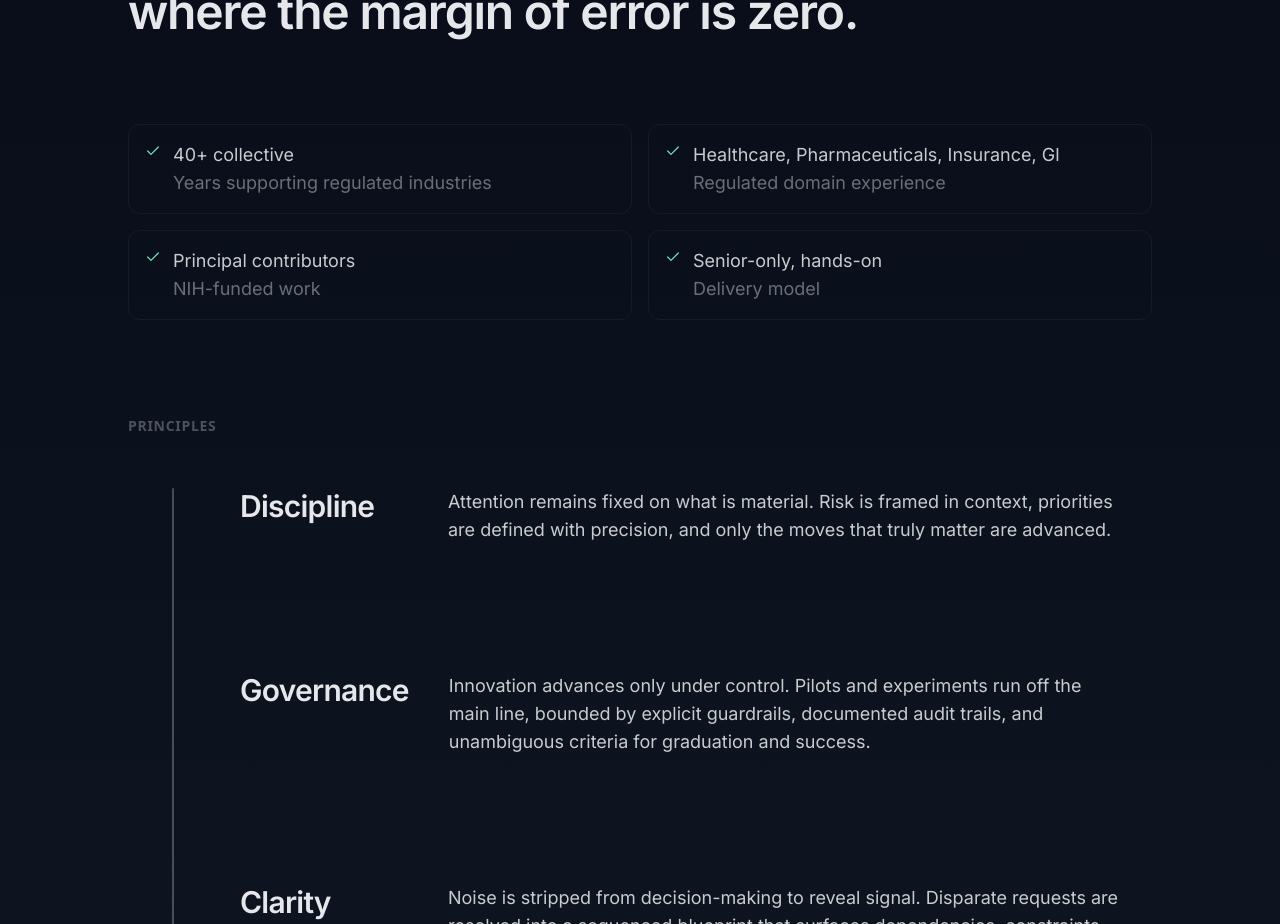
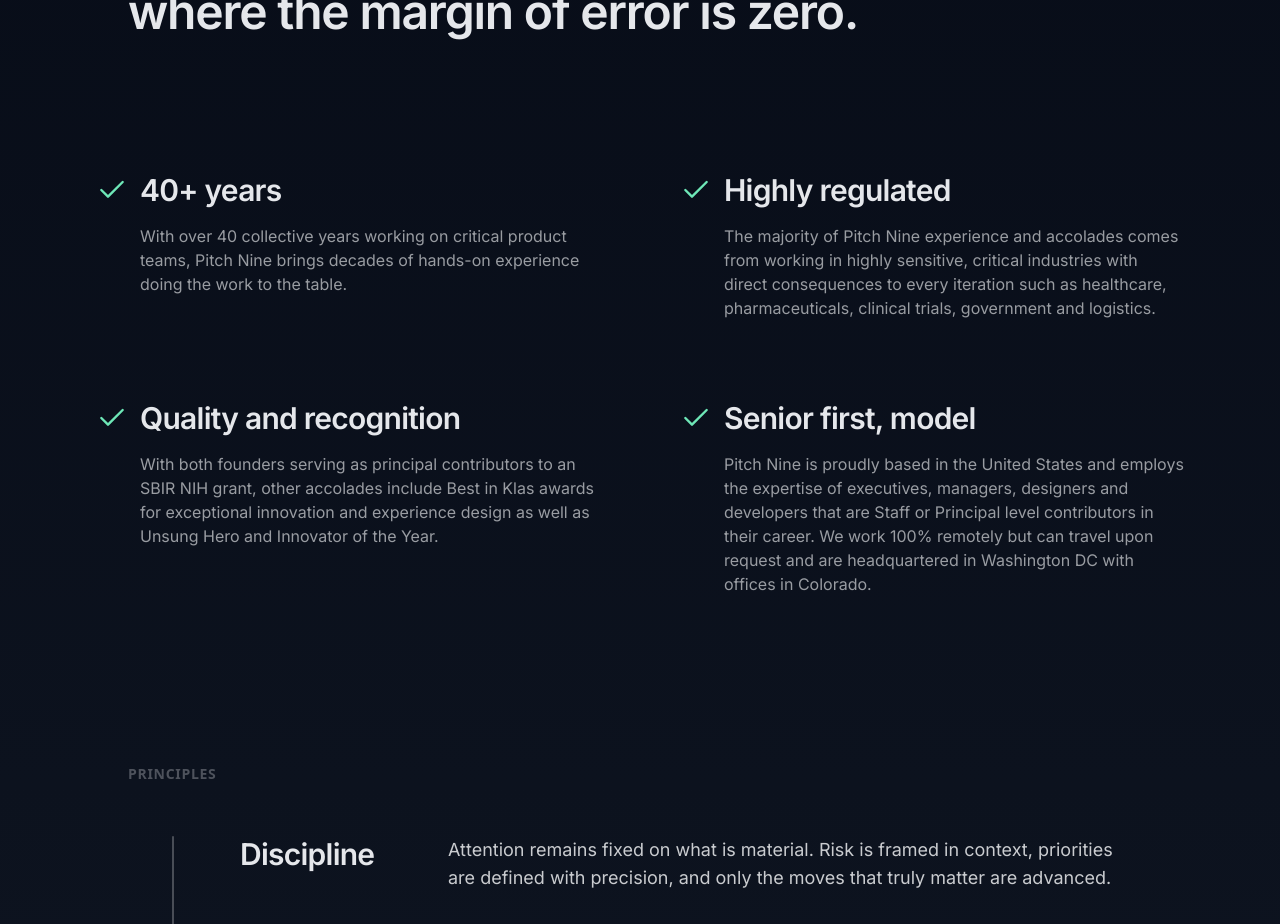
Before and after one commit to pitchnine/pitchnine, a SvelteKit app: page /about in a window 1280 px wide. Shown: the part 1140-2064 px from the top of the page. Built offline with nearby package versions, Linux system fonts and the light colour scheme; a web font is replaced by a local one.

Commit message:
about page clean up

```diff
--- a/src/routes/about/+page.svelte
+++ b/src/routes/about/+page.svelte
@@ -7,16 +7,19 @@
   import Form from '$lib/components/Form.svelte';
 
   const Check = `
-    <svg viewBox="0 0 24 24" class="w-4 h-4 mt-[2px]" fill="none" stroke="currentColor" stroke-width="1.8">
+    <svg viewBox="0 0 24 24" class="w-8 h-8 mt-[2px]" fill="none" stroke="currentColor" stroke-width="1.8">
       <path d="M20 6L9 17l-5-5" stroke-linecap="round" stroke-linejoin="round" />
     </svg>`;
 
-  // ---- keep ALL JS inside this single <script> ----
   const stats = [
-    { label: 'Years supporting regulated industries', value: '40+ collective' },
-    { label: 'Regulated domain experience', value: 'Healthcare, Pharmaceuticals, Insurance, Gl' },
-    { label: 'NIH-funded work', value: 'Principal contributors' },
-    { label: 'Delivery model', value: 'Senior-only, hands-on' }
+    {value: '40+ years',
+    label: 'With over 40 collective years working on critical product teams, Pitch Nine brings decades of hands-on experience doing the work to the table.'},
+     {value: 'Highly regulated',
+    label: 'The majority of Pitch Nine experience and accolades comes from working in highly sensitive, critical industries with direct consequences to every iteration such as healthcare, pharmaceuticals, clinical trials, government and logistics.'},
+       {value: 'Quality and recognition',
+    label: 'With both founders serving as principal contributors to an SBIR NIH grant, other accolades include Best in Klas awards for exceptional innovation and experience design as well as Unsung Hero and Innovator of the Year.'},
+     {value: 'Senior first, model',
+    label: 'Pitch Nine is proudly based in the United States and employs the expertise of executives, managers, designers and developers that are Staff or Principal level contributors in their career. We work 100% remotely but can travel upon request and are headquartered in Washington DC with offices in Colorado.'}
   ];
 
  const principles = [
@@ -59,20 +62,20 @@
   </header>
 
   <!-- Proof / Stats -->
-  <div aria-label="proof" class="mx-auto md:max-w-7xl px-6 sm:px-8 pb-14">
-    <div class="grid sm:grid-cols-2 gap-4">
+    <div class="mt-9 md:mt-12 mb-12 md:mb-32 grid grid-cols-1 sm:grid-cols-2 justify-between max-w-7xl mx-auto gap-12 md:gap-20">
     {#each stats as s}
-        <div class="border border-white/5 rounded-xl p-4 text-left">
+      <div class="text-left">
         <div class="flex items-start gap-3">
           <span class="text-emerald-300" aria-hidden="true">{@html Check}</span>
           <div>
-              <div class="body">{s.value}</div>
-              <div class="body opacity-50">{s.label}</div>
+            <p class="h3">{s.value}</p>
+            {#if s.label}
+              <p class="mt-4 meta max-w-lg">{s.label}</p>
+            {/if}
           </div>
         </div>
       </div>
     {/each}
-    </div>
   </div>
 
   <!-- Principles grid -->
```
Lines whose indentation alone changed are shown as unchanged.
